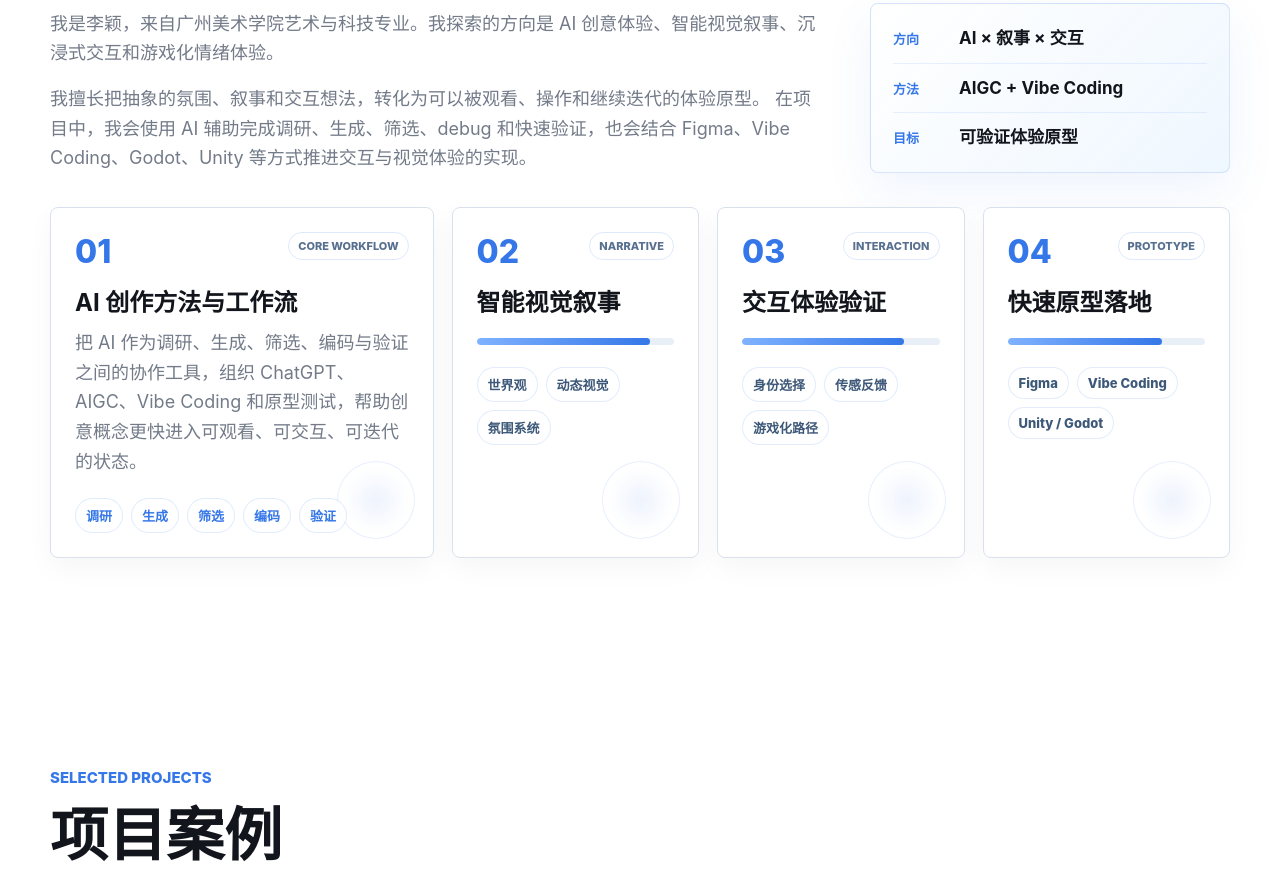
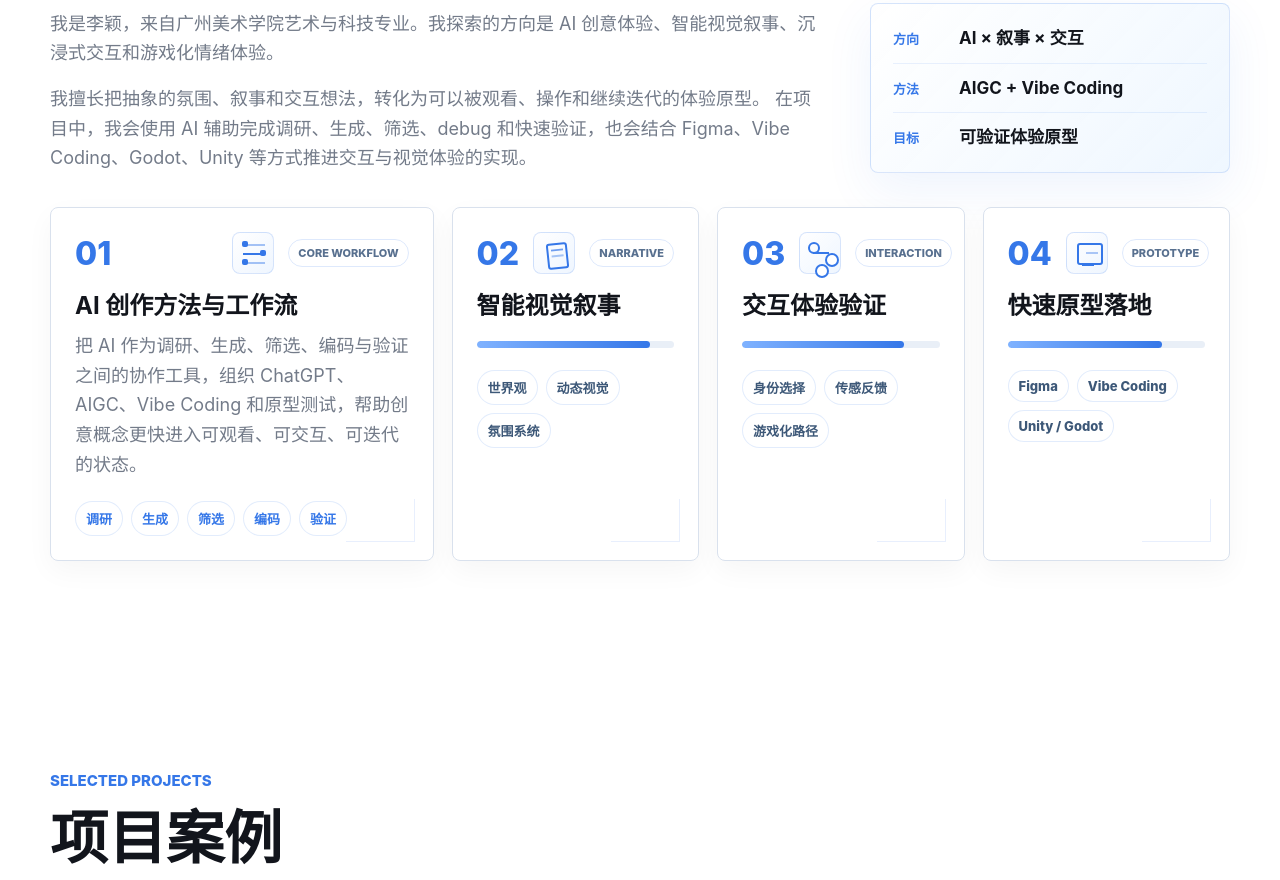
Before and after one commit to l37498916-ai/portfolio, a plain HTML site: page index.html in a window 1280 px wide. Shown: the part 1020-1900 px from the top of the page. Drawn offline with Linux system fonts and the light colour scheme.

Commit message:
Add visual icons to about cards

```diff
--- a/index.html
+++ b/index.html
@@ -64,6 +64,7 @@
           <article class="capability-card capability-card-featured">
             <div class="capability-card-head">
               <span>01</span>
+              <i class="capability-icon icon-workflow" aria-hidden="true"></i>
               <small>Core workflow</small>
             </div>
             <h3>AI 创作方法与工作流</h3>
@@ -79,6 +80,7 @@
           <article class="capability-card">
             <div class="capability-card-head">
               <span>02</span>
+              <i class="capability-icon icon-narrative" aria-hidden="true"></i>
               <small>Narrative</small>
             </div>
             <h3>智能视觉叙事</h3>
@@ -92,6 +94,7 @@
           <article class="capability-card">
             <div class="capability-card-head">
               <span>03</span>
+              <i class="capability-icon icon-interaction" aria-hidden="true"></i>
               <small>Interaction</small>
             </div>
             <h3>交互体验验证</h3>
@@ -105,6 +108,7 @@
           <article class="capability-card">
             <div class="capability-card-head">
               <span>04</span>
+              <i class="capability-icon icon-prototype" aria-hidden="true"></i>
               <small>Prototype</small>
             </div>
             <h3>快速原型落地</h3>
--- a/styles.css
+++ b/styles.css
@@ -462,11 +462,10 @@ p {
   content: "";
   position: absolute;
   inset: auto 18px 18px auto;
-  width: 76px;
-  height: 76px;
-  border: 1px solid rgba(53, 119, 232, 0.16);
-  border-radius: 999px;
-  background: radial-gradient(circle, rgba(53, 119, 232, 0.12), transparent 62%);
+  width: 68px;
+  height: 42px;
+  border-right: 1px solid rgba(53, 119, 232, 0.16);
+  border-bottom: 1px solid rgba(53, 119, 232, 0.16);
   opacity: 0.7;
 }
 
@@ -479,9 +478,8 @@ p {
 
 .capability-card-head {
   display: flex;
-  justify-content: space-between;
   gap: 14px;
-  align-items: flex-start;
+  align-items: center;
 }
 
 .capability-card-head small {
@@ -493,6 +491,99 @@ p {
   letter-spacing: 0;
   padding: 6px 9px;
   text-transform: uppercase;
+}
+
+.capability-icon {
+  position: relative;
+  flex: 0 0 auto;
+  width: 42px;
+  height: 42px;
+  margin-left: auto;
+  border: 1px solid rgba(53, 119, 232, 0.18);
+  border-radius: 8px;
+  background: linear-gradient(135deg, rgba(255, 255, 255, 0.94), rgba(235, 244, 255, 0.82));
+}
+
+.capability-icon::before,
+.capability-icon::after {
+  content: "";
+  position: absolute;
+  display: block;
+}
+
+.icon-workflow::before {
+  left: 10px;
+  top: 20px;
+  width: 22px;
+  height: 2px;
+  background: var(--blue);
+  box-shadow: 0 -9px 0 rgba(53, 119, 232, 0.44), 0 9px 0 rgba(53, 119, 232, 0.44);
+}
+
+.icon-workflow::after {
+  left: 9px;
+  top: 8px;
+  width: 6px;
+  height: 6px;
+  border-radius: 2px;
+  background: var(--blue);
+  box-shadow: 18px 9px 0 var(--blue), 0 18px 0 var(--blue);
+}
+
+.icon-narrative::before {
+  left: 13px;
+  top: 10px;
+  width: 17px;
+  height: 22px;
+  border: 2px solid var(--blue);
+  border-radius: 3px;
+  transform: rotate(-6deg);
+}
+
+.icon-narrative::after {
+  left: 17px;
+  top: 16px;
+  width: 12px;
+  height: 2px;
+  background: rgba(53, 119, 232, 0.7);
+  box-shadow: 0 6px 0 rgba(53, 119, 232, 0.42);
+  transform: rotate(-6deg);
+}
+
+.icon-interaction::before {
+  left: 9px;
+  top: 19px;
+  width: 24px;
+  height: 2px;
+  background: linear-gradient(90deg, transparent 0 15%, var(--blue) 15% 85%, transparent 85%);
+}
+
+.icon-interaction::after {
+  left: 8px;
+  top: 9px;
+  width: 8px;
+  height: 8px;
+  border: 2px solid var(--blue);
+  border-radius: 50%;
+  box-shadow: 18px 12px 0 -1px #fff, 18px 12px 0 1px var(--blue), 8px 23px 0 -1px #fff, 8px 23px 0 1px var(--blue);
+}
+
+.icon-prototype::before {
+  left: 10px;
+  top: 10px;
+  width: 22px;
+  height: 18px;
+  border: 2px solid var(--blue);
+  border-radius: 3px;
+}
+
+.icon-prototype::after {
+  left: 15px;
+  top: 31px;
+  width: 12px;
+  height: 2px;
+  background: var(--blue);
+  box-shadow: 4px -12px 0 rgba(53, 119, 232, 0.4);
 }
 
 .capability-card p {
```
